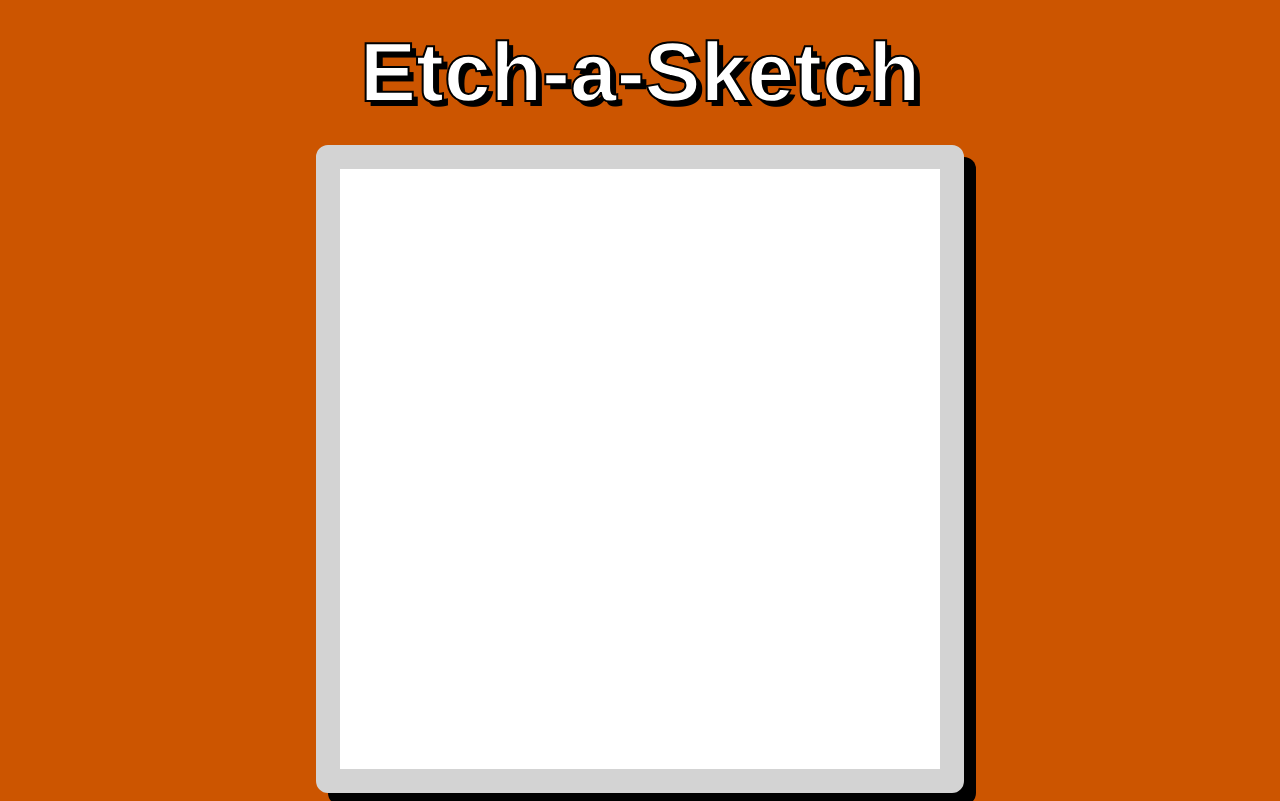
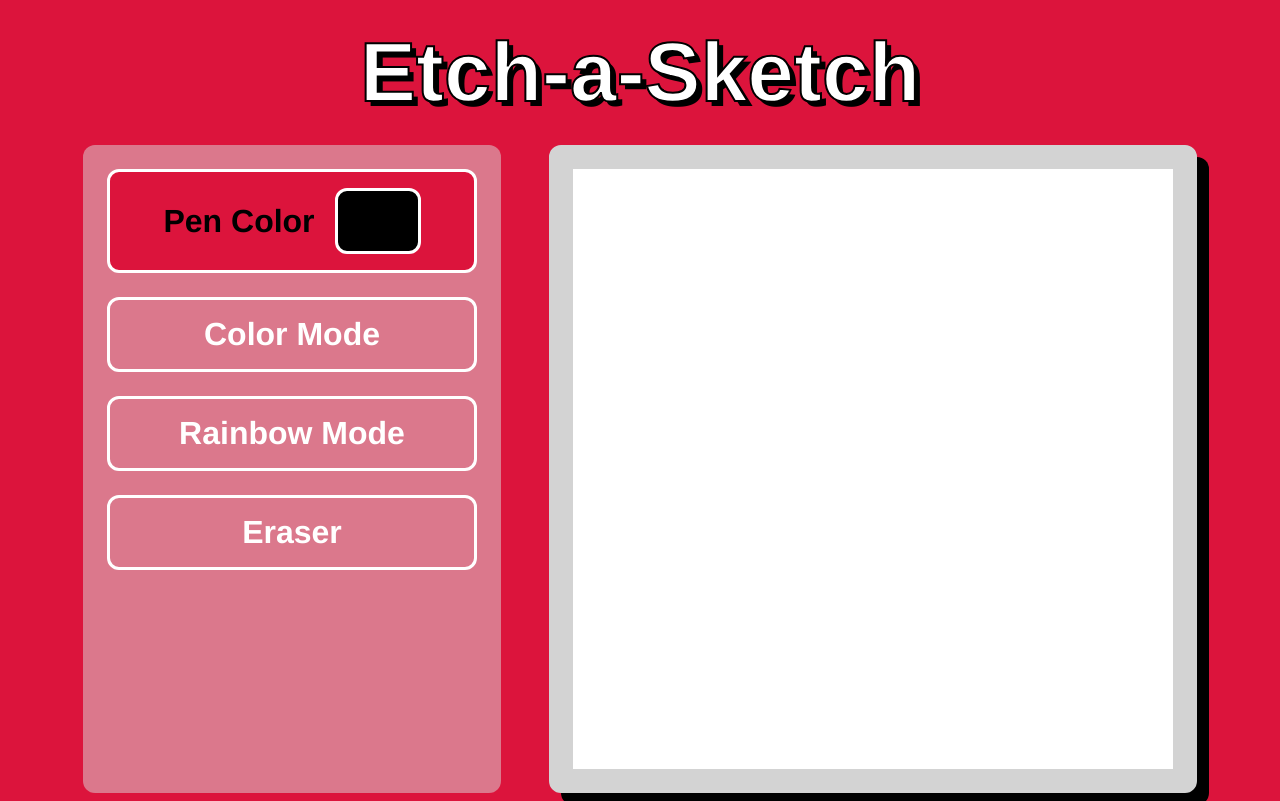
Before and after one commit to DannyBanany123/etch-a-sketch, a plain HTML site: page index.html in a window 1280 px wide. Drawn offline with Linux system fonts and the light colour scheme.

Commit message:
Add CSS styling elements

```diff
--- a/index.html
+++ b/index.html
@@ -9,8 +9,17 @@
 
     <body>
         <div class="header"><p>Etch-a-Sketch</p></div>
-        <div class="container" draggable = false>
-
+        <div class="main">
+            <div class="buttons">
+                <div class="color-pick">
+                    <div class="text">Pen Color</div>
+                    <label class="colorwrap"><input type="color" class="rgb"></label>
+                </div>
+                <div class="color-mode">Color Mode</div>
+                <div class="rainbow-mode">Rainbow Mode</div>
+                <div class="eraser">Eraser</div>
+            </div>
+            <div class="container" draggable=false></div>
         </div>
 
     </body>
--- a/script.js
+++ b/script.js
@@ -13,6 +13,14 @@
 
 makeBoard(16);
 
+// Color input field
+const colorPick = document.querySelector(".rgb");
+const colorLabel = document.querySelector(".colorwrap");
+colorPick.addEventListener("change", () => {
+    colorLabel.style.backgroundColor = colorPick.value;
+});
+
+// Enable/Disable drawing on grid
 let toggle;
 const buttons = document.querySelectorAll(".container > div");
 buttons.forEach((button) => {
@@ -29,3 +37,8 @@
 body.addEventListener("mouseup", () => {
     toggle = false;
 })
+
+body.addEventListener("dragstart", () => {
+    toggle = false;
+})
+// end section
--- a/styles.css
+++ b/styles.css
@@ -4,7 +4,7 @@
     gap: 8px;
     align-items: center;
     font-family: Helvetica, sans-serif;
-    background-color: #CC5500;
+    background-color: crimson;
 }
 
 .header {
@@ -19,6 +19,68 @@
     color: white;
     -webkit-text-stroke: 2px black;
     text-shadow: 5px 5px black;
+}
+
+.main {
+    display: flex;
+    justify-content: center;
+    gap: 48px;
+}
+
+.buttons {
+    display: flex;
+    flex-direction: column;
+    background-color: rgb(220,220,220,0.5);
+    padding: 24px;
+    border-radius: 12px;
+    gap: 24px;
+}
+
+.rgb {
+    opacity: 0;
+}
+
+.buttons label {
+    background-color: black;
+    height: 60px;
+    width: 80px;
+    border-radius: 12px;
+    border-style: solid;
+    border-width: initial;
+    border-color: white;
+}
+
+.color-pick {
+    display: flex;
+    align-items: center;
+    justify-content: center;
+    gap: 20px;
+    font-size: 32px;
+    font-weight: 900;
+    padding: 16px 32px;
+    border-style: solid;
+    border-color: white;
+    border-radius: 12px;
+    background-color: crimson;
+    width: 300px;
+}
+
+.color-pick:hover, .rainbow-mode:hover, .color-mode:hover, .eraser:hover {
+    box-shadow: 0px 0px 10px white;
+}
+
+.color-mode, .rainbow-mode, .eraser {
+    display: flex;
+    align-items: center;
+    justify-content: center;
+    font-size: 32px;
+    font-weight: 900;
+    padding: 16px 32px;
+    border-style: solid;
+    border-color: white;
+    border-radius: 12px;
+    color: white;
+    width: 300px;
 }
 
 .container {
```
